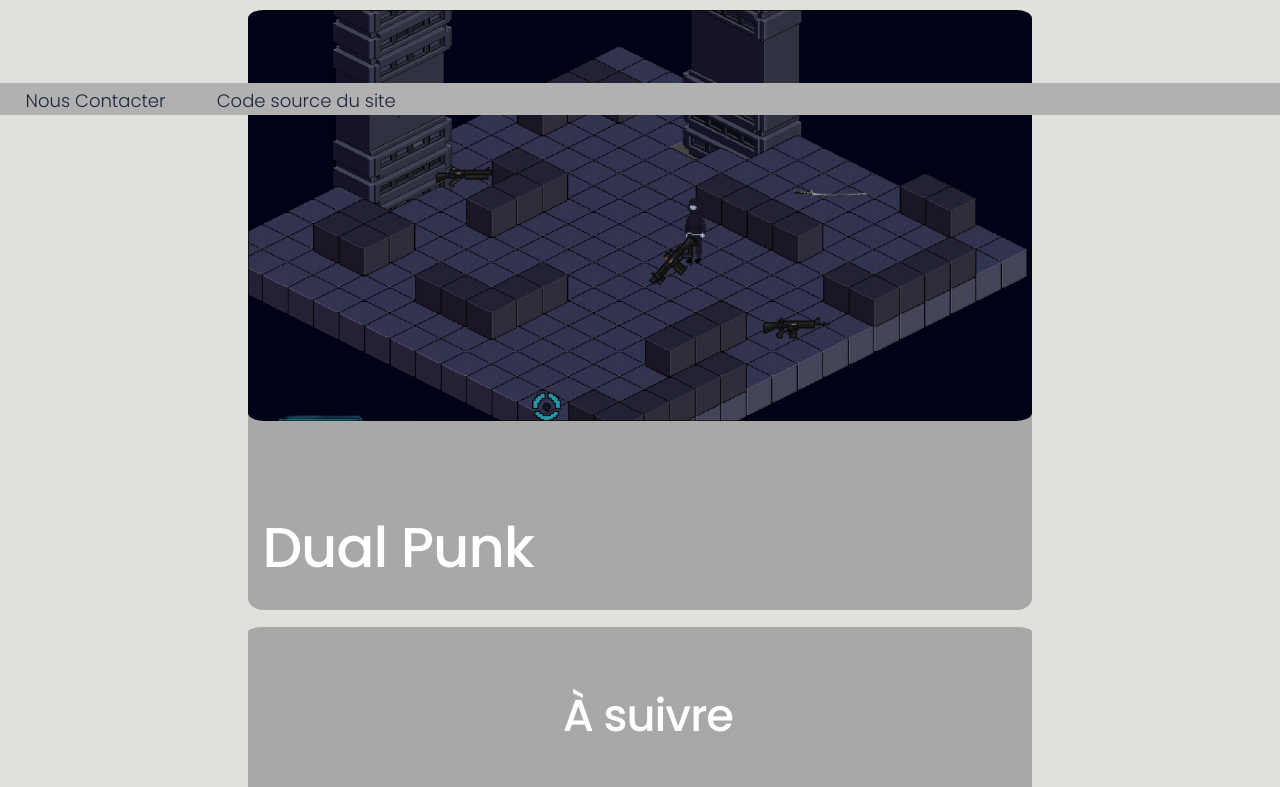
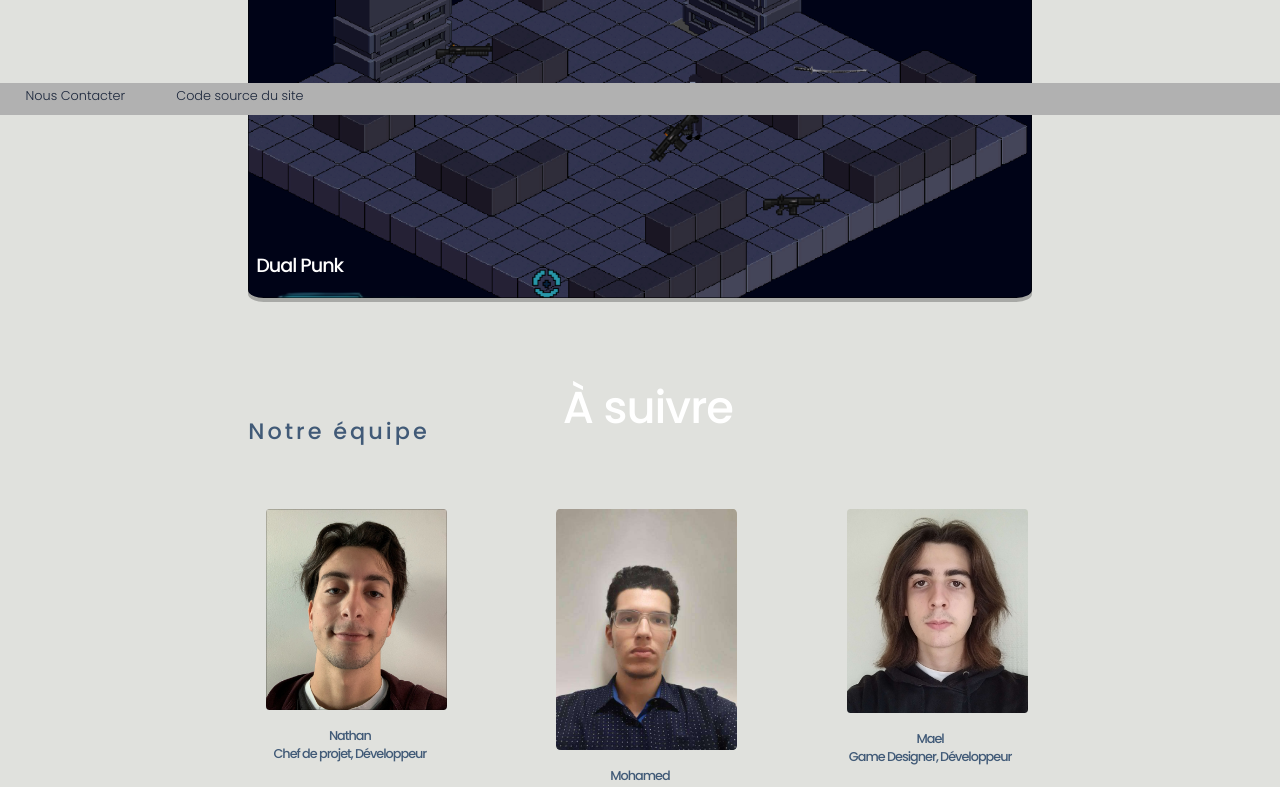
Before and after one commit to C2MAN-studios/C2MAN-studios.github.io, a plain HTML site: page index.html in a window 1280 px wide. Shown: the part 685-1472 px from the top of the page. Drawn offline with Linux system fonts and the light colour scheme.

Commit message:
resizeable sexy

```diff
--- a/css/style.css
+++ b/css/style.css
@@ -26,7 +26,8 @@ a:visited{
 h1{
   font-family: "poppins";
   font-weight: 500;
-  font-size: 220%;
+  font-size: 250%;
+  font-size: 1.75vw;
   letter-spacing: 3px;
 }
 
@@ -34,6 +35,7 @@ h2{
   font-family: "poppins";
   font-weight: 500;
   font-size: 170%;
+  font-size: 1.5vw;
   display:block;
   position:static;
   letter-spacing: -1px;
@@ -43,6 +45,7 @@ h3{
   font-family: "poppins";
   font-weight: 500;
   font-size: 150%;
+  font-size: 1vw;
   display:block;
   position:static;
   letter-spacing: -1px;
@@ -82,7 +85,7 @@ h3{
     position: relative;
     display: block;
     width: calc(123% + 1.3px);
-    height: 201px;
+    height: 100%;
 }
 
 .wave .shape-fill {
@@ -97,7 +100,7 @@ h3{
   margin-left: auto;
   margin-right:auto;
   width:85%;
-  height:2000px;
+  height:auto;
   h1{
     margin-left: 5%;
   }
@@ -116,8 +119,9 @@ h3{
 .main-content img{
   object-fit: cover;
   position: relative;
+  width: 100%;
   max-width:100%;
-  max-height: 100%;
+  height: auto;
   border-radius: 2%;
 }
 
@@ -134,7 +138,7 @@ h3{
 .jeux-boxes :hover{
   background-color: rgba(0, 0, 0, 0.65);
   .overlay-text {
-    transform: translateY(-10%);
+    transform: translateY(0%);
     background-color: rgba(0, 0, 0, 0);
   }
   .overlay-text h3{
@@ -154,8 +158,8 @@ h3{
 }
 
 .overlay-text{
-  width: 90%;
-  height:50%;
+  width: 50%;
+  height:auto;
   background-color: rgba(0, 0, 0, 0);
   position:absolute;
   text-align: left;
@@ -166,7 +170,6 @@ h3{
 
 .overlay-text h2{
   color: white;
-  font-size: 350%;
   margin: 0px;
   margin-left:2%;
   margin-bottom: 1%;
@@ -251,7 +254,7 @@ h3{
   color: var(--dark-blue);
   font-family: "poppins";
   font-weight:350;
-  font-size: 18px;
+  font-size:1vw;
   position: relative;
   float: left;
   margin-left: 2%;
```
